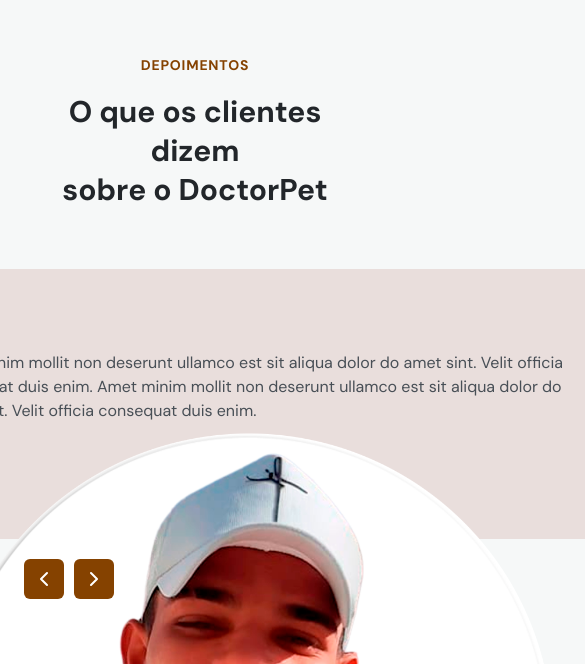
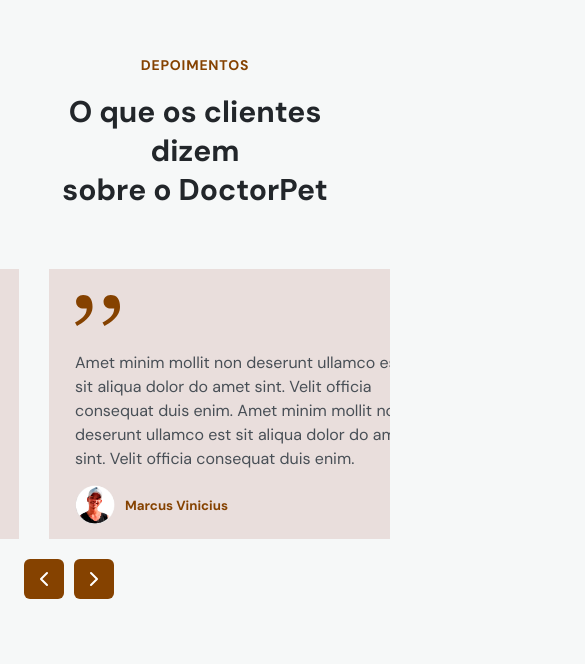
Before and after one commit to maarcusvinicius/LP-Pet, a plain HTML site: page index.html in a window 390 px wide. Shown: the part 3240-3904 px from the top of the page, 585 px wide, since content can reach past the window. Drawn offline with nearby package versions, Linux system fonts and the light colour scheme.

Commit message:
depoiments mobile

```diff
--- a/style.css
+++ b/style.css
@@ -399,6 +399,10 @@
 
 /*=== DEPOIMENTS =================================*/
 
+#depoiments {
+overflow-x: hidden;
+}
+
 #depoiments header h2 {
   margin-bottom: 6rem;
 }
@@ -411,12 +415,15 @@
   height: 27rem;
   display: flex;
   flex-direction: row;
+  justify-content: center;
+  align-items: center;
   gap: 3rem;
 }
 
 #depoiments .card {
+  padding: 2.6rem;
+  width: 40rem;
   height: 27rem;
-  padding: 2.6rem;
   text-align: left;
 
   background-color: var(--brand-light);
@@ -424,6 +431,8 @@
 
 #depoiments .card h5 {
   margin-block: 1.6rem;
+  padding-top: 1rem;
+  padding-left: 5rem;
   color: var(--primary-color);
 }
 
@@ -431,8 +440,14 @@
   padding-top: 2rem;
 }
 
+#depoiments img {
+  display: flex;
+  float: left;
+  margin-block: 1.4rem;
+  width: 4rem;
+}
+
 #depoiments #card-atual {
-  left: -130rem;
   transition: all 2s;
 }
 
@@ -447,6 +462,7 @@
   border-radius: 6px;
 
   cursor: pointer;
+  transition: background 200ms;
 }
 
 #depoiments .btn2 {
@@ -459,6 +475,13 @@
   border-radius: 6px;
 
   cursor: pointer;
+  transition: background 200ms;
+}
+
+#depoiments .btn1:hover,
+#depoiments .btn2:hover {
+
+  background-color: var(--brand-dark);
 }
 
 #depoiments .balls {
```
